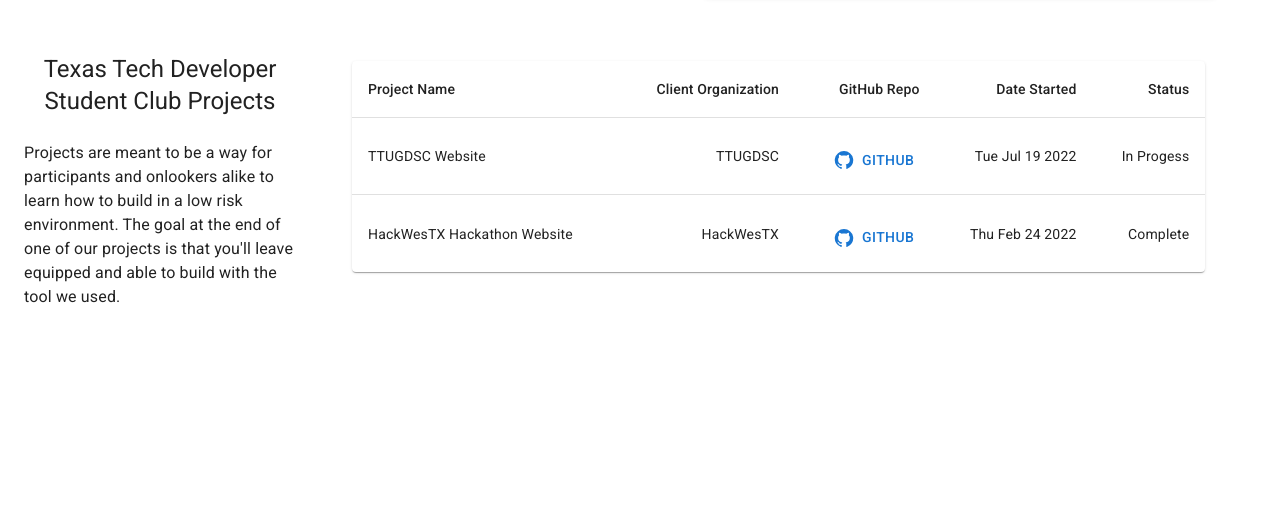
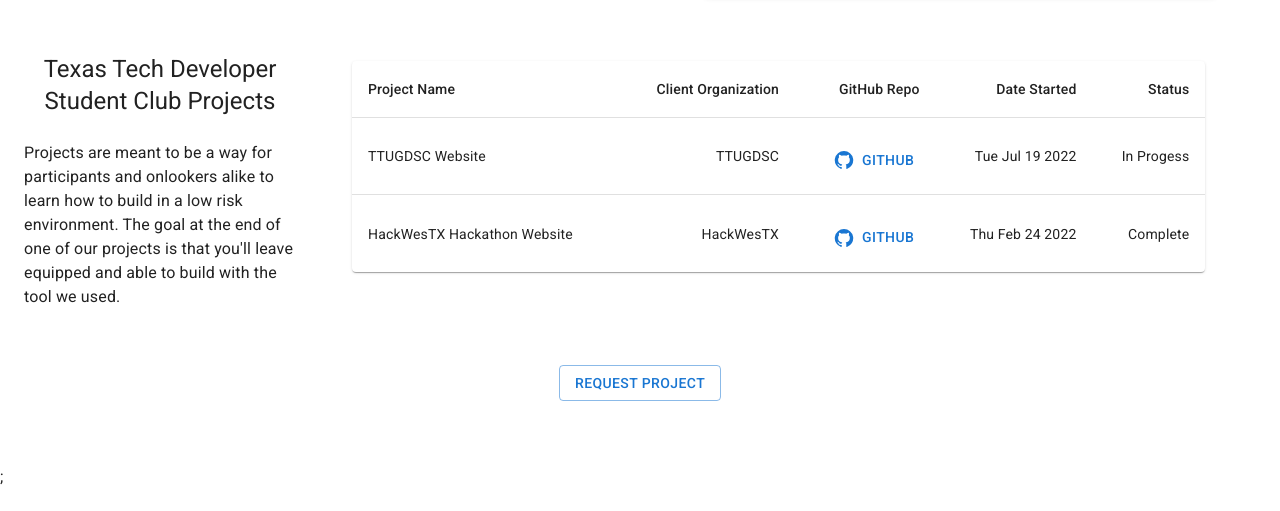
Before and after one commit to ttugdsc/ttugdsc, a Next.js app: page /projects in a window 1280 px wide. Shown: the part 618-1129 px from the top of the page. After the commit the page ends 1107 px from the top, so only its background shows below. Built offline with nearby package versions, Linux system fonts and the light colour scheme.

Commit message:
Add placeholder request button

```diff
--- a/pages/projects.tsx
+++ b/pages/projects.tsx
@@ -1,4 +1,4 @@
-import { Grid, Typography } from "@mui/material";
+import { Button, Grid, Typography } from "@mui/material";
 import type { NextPage } from "next";
 import Head from "next/head";
 import Navbar from "../components/Navbar";
@@ -26,9 +26,24 @@
             to build with the tool we used.
           </Typography>
         </Grid>
-        <Grid item xs={8} sx={{ minHeight: "400px", m: 4 }}>
+        <Grid item xs={8} sx={{ minHeight: "200px", m: 4 }}>
           <ProjectTable />
         </Grid>
+      </Grid>
+      <Grid
+        container
+        sx={{ width: "35%", mx: "auto", mb: 8, justifyContent: "center" }}
+      >
+        <Button
+          variant="outlined"
+          onClick={() => {
+            alert(
+              "Lmao sorry slime, we don't haven't implemented this bit yet 😶‍🌫️"
+            );
+          }}
+        >
+          Request Project
+        </Button>
       </Grid>
     </>
   );
```
